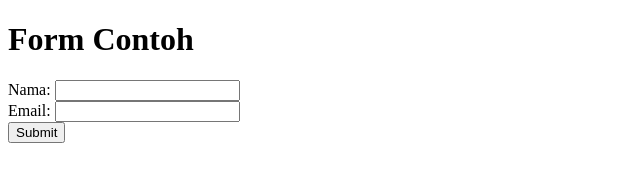
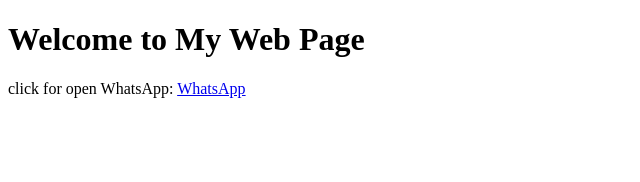
Before and after one commit to RizkyMahatma/vacancy, a plain HTML site: page index.html in a window 1280 px wide. Shown: the whole page, without its empty margins (0-640 px from the left). Drawn offline with Linux system fonts and the light colour scheme.

Commit message:
Perubahan pertama

```diff
--- a/index.html
+++ b/index.html
@@ -1,23 +1,10 @@
 <!DOCTYPE html>
 <html>
 <head>
-    <title>Form Contoh</title>
+    <title>My Web Page</title>
 </head>
 <body>
-    <h1>Form Contoh</h1>
-
-    <form action="/submit-form" method="post">
-        <label for="nama">Nama:</label>
-        <input type="text" id="nama" name="nama" required>
-
-        <br>
-
-        <label for="email">Email:</label>
-        <input type="email" id="email" name="email" required>
-
-        <br>
-
-        <input type="submit" value="Submit">
-    </form>
+    <h1>Welcome to My Web Page</h1>
+    <p>click for open WhatsApp: <a href="https://web.whatsapp.com/%F0%9F%8C%90/id">WhatsApp</a></p>
 </body>
 </html>
```
